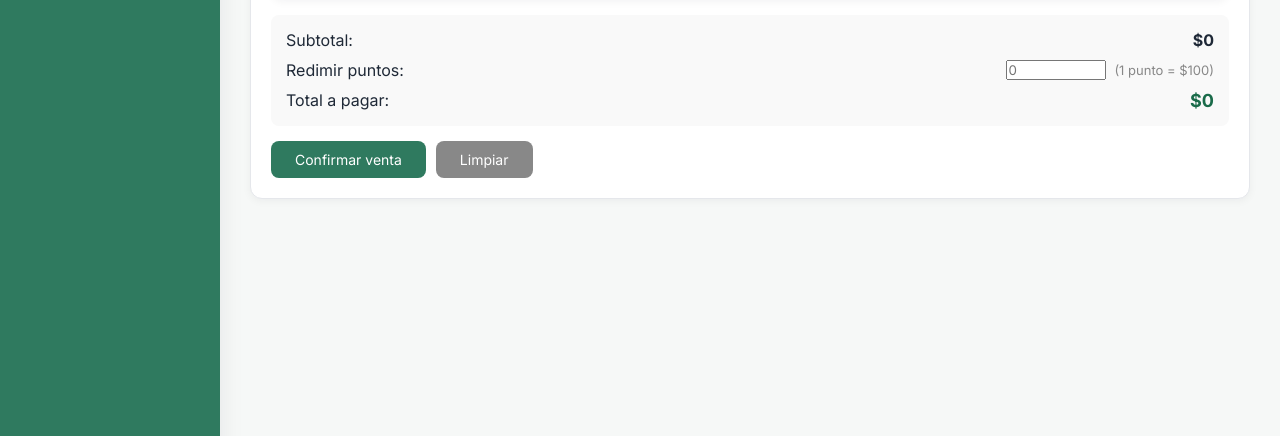
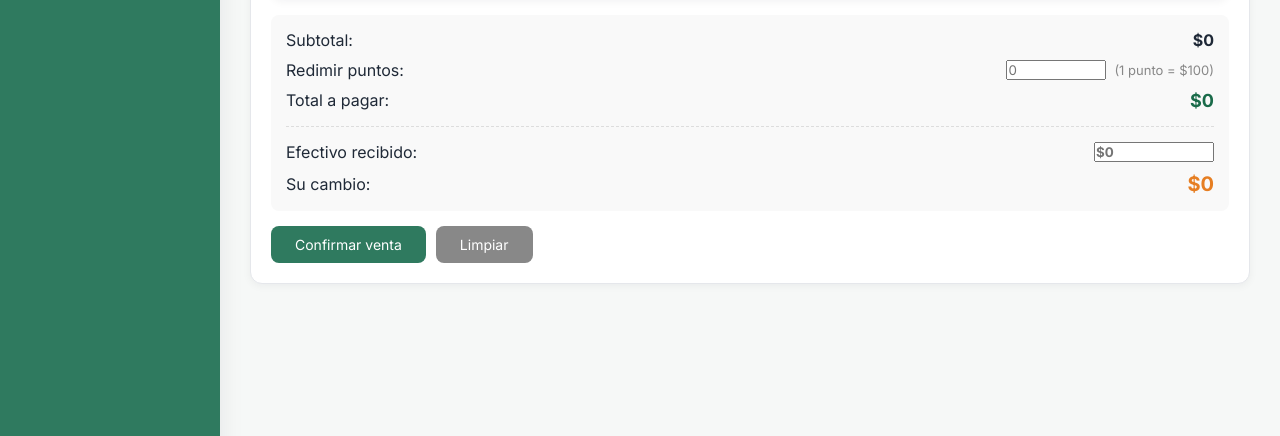
Before and after one commit to LuisVG1901/FarmaVida, a Flask app: page / in a window 1280 px wide, after a click on "Ventas". Shown: the part 499-935 px from the top of the page. Run offline with Flask 3, Linux system fonts and the light colour scheme; the visitor is signed in with stand-in values (Sample User, id 1); data that the repository does not hold is empty; some libraries are stand-ins or nearby versions.

Commit message:
Cambio en ventas y compras

```diff
--- a/static/js/main.js
+++ b/static/js/main.js
@@ -932,9 +932,27 @@ function limpiarVenta() {
     document.getElementById('venta-id-cliente').value = '';
     document.getElementById('venta-puntos-disponibles').value = '0';
     document.getElementById('puntos-redimir').value = '';
+    document.getElementById('venta-efectivo').value = '';
+    document.getElementById('venta-cambio').textContent = '0';
+    itemsVenta = [];
     document.getElementById('info-cliente-venta').style.display = 'none';
     document.getElementById('total-venta').textContent = '0';
     document.getElementById('subtotal-venta').textContent = '0';
+}
+
+function calcularCambio() {
+    const total = parseFloat(document.getElementById('total-venta').textContent.replace(/\./g, '').replace(/,/g, '')) || 0;
+    const efectivo = parseFloat(document.getElementById('venta-efectivo').value) || 0;
+    const cambio = efectivo - total;
+
+    const spanCambio = document.getElementById('venta-cambio');
+    if (cambio < 0) {
+        spanCambio.textContent = '0';
+        spanCambio.style.color = '#e67e22';
+    } else {
+        spanCambio.textContent = cambio.toLocaleString();
+        spanCambio.style.color = '#27ae60';
+    }
 }
 
 function cargarHistorialVentas(params = {}) {
--- a/templates/index.html
+++ b/templates/index.html
@@ -325,6 +325,14 @@
                         <div style="display:flex; justify-content:space-between;">
                             <span>Total a pagar:</span>
                             <strong style="font-size:18px; color:#1a6b4a;">$<span id="total-venta">0</span></strong>
+                        </div>
+                        <div style="display:flex; justify-content:space-between; align-items:center; margin-top:15px; padding-top:15px; border-top:1px dashed #ddd;">
+                            <label>Efectivo recibido:</label>
+                            <input type="number" id="venta-efectivo" placeholder="$0" style="width:120px; font-weight:bold;" oninput="calcularCambio()">
+                        </div>
+                        <div style="display:flex; justify-content:space-between; align-items:center; margin-top:10px;">
+                            <span>Su cambio:</span>
+                            <strong style="font-size:20px; color:#e67e22;">$<span id="venta-cambio">0</span></strong>
                         </div>
                     </div>
                     <div class="botones-form" style="margin-top:15px;">
```
